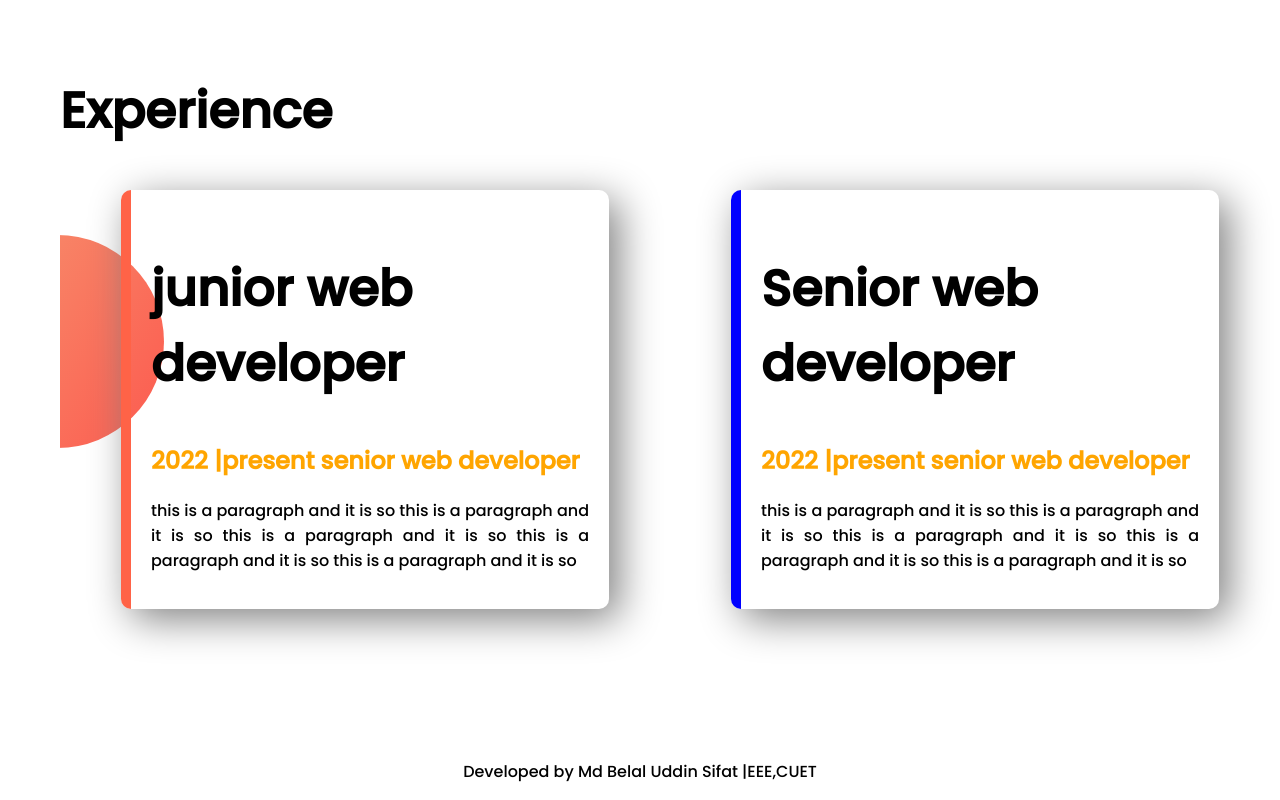
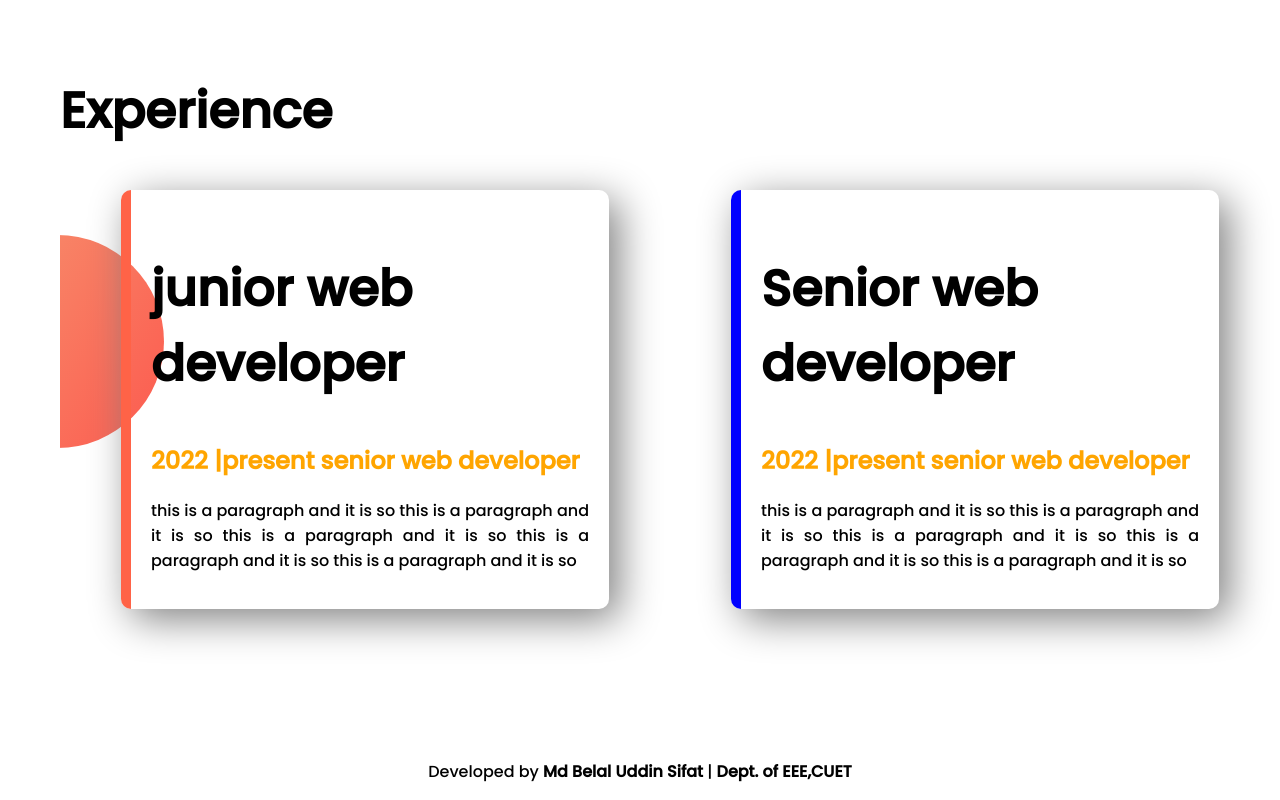
Before and after one commit to sifatuddin/developer-portfolio, a plain HTML site: page index.html in a window 1280 px wide. Shown: the part 1115-1915 px from the top of the page. Drawn offline with Linux system fonts and the light colour scheme.

Commit message:
last edit

```diff
--- a/index.html
+++ b/index.html
@@ -54,6 +54,6 @@
     </section>
 </body>
 <footer>
-    <p> Developed by Md Belal Uddin Sifat |EEE,CUET</p>
+    <p> Developed by <b>Md Belal Uddin Sifat</b> |<b> Dept. of EEE,CUET</b> </p>
 </footer>
 </html>
```
